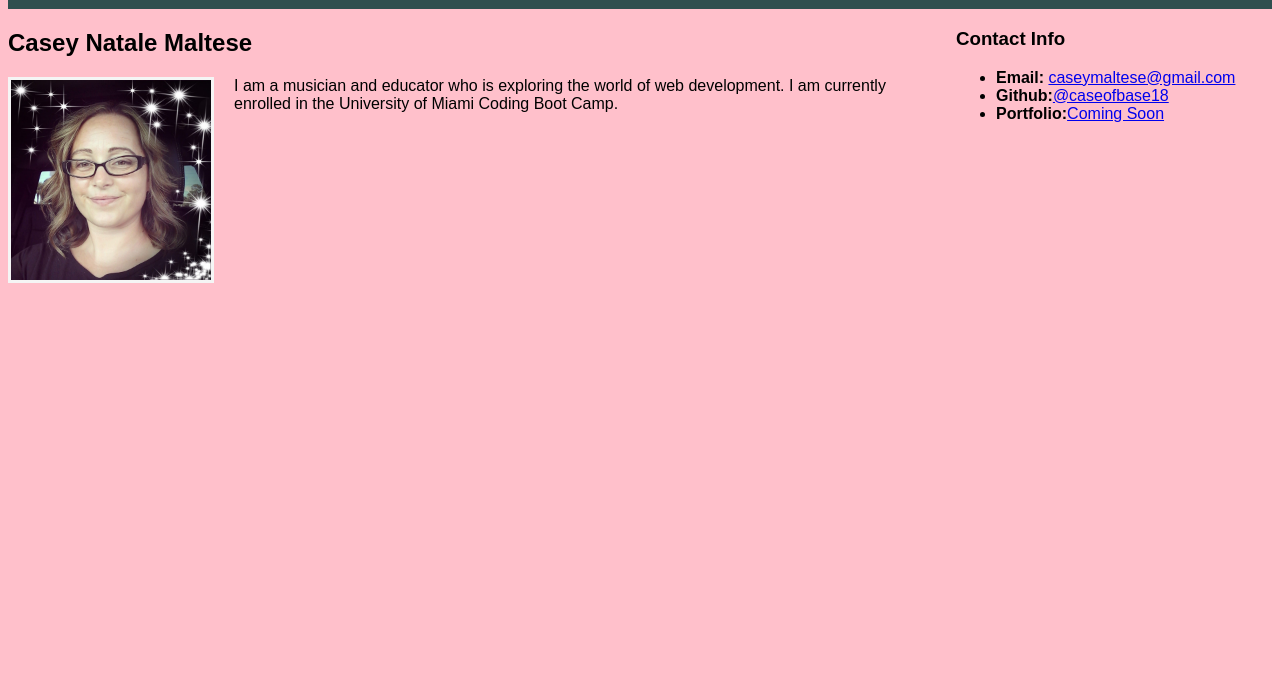
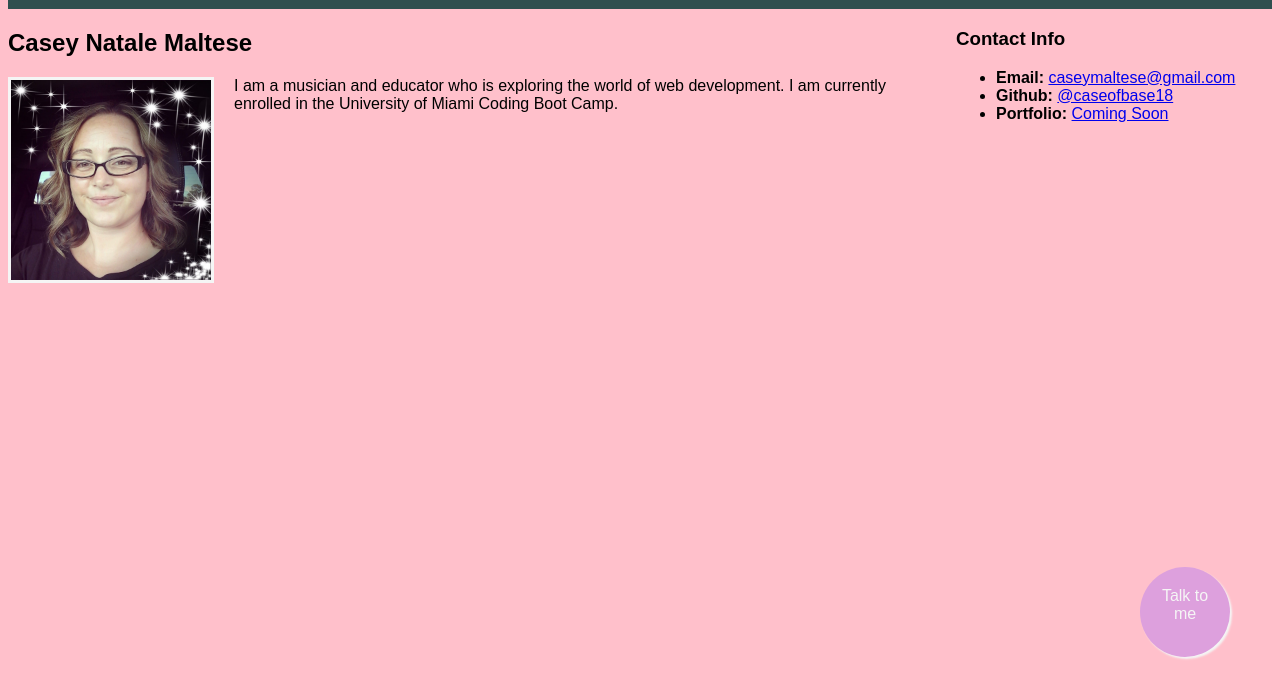
Before and after one commit to caseofbase18/bio, a plain HTML site: page index.html in a window 1280 px wide. Shown: the part 93-792 px from the top of the page. Drawn offline with Linux system fonts and the light colour scheme.

Commit message:
updated html and README

```diff
--- a/index.html
+++ b/index.html
@@ -4,6 +4,8 @@
 <head>
     <meta charset="UTF-8">
     <title>CSS Stylesheets with Relative Paths</title>
+</head>
+
 <style>
     main {
         background-color: pink
@@ -18,7 +20,6 @@
         font-size: 15px;
         font-family: fantasy;
         text-decoration: underline;
-
     }
 
     img {
@@ -38,9 +39,22 @@
         width: 25%;
         font-family: fantasy;
     }
+
+    .chat {
+        padding: 20px;
+        border-radius: 100%;
+        background: plum;
+        color: whitesmoke;
+        display:inline-block;
+        width: 50px;
+        height: 50px;
+        text-align: center;
+        box-shadow: 2px 2px 2px whitesmoke;
+        position: fixed;
+        right: 50px;
+        bottom: 50px;
+    }
 </style>
-
-</head>
 
 <body style=background:pink;>
     <header>
@@ -51,13 +65,14 @@
 
         <section class="about">
 
+            <div class="chat">Talk to me</div>
+
             <h2>Casey Natale Maltese</h2>
 
             <img src="./assets/Casey1.jpg" width="200" height="200">
 
             <p> I am a musician and educator who is exploring the world of web development. I am currently enrolled in
-                the
-                University of Miami Coding Boot Camp.</p>
+                the University of Miami Coding Boot Camp.</p>
         </section>
 
         <section class="contact">
@@ -67,10 +82,10 @@
                     <b>Email:</b> <a href="mailto:caseymaltese@gmail.com">caseymaltese@gmail.com</a>
                 </li>
                 <li>
-                    <b>Github:</b><a href="https://github.com/caseofbase18?tab=projects">@caseofbase18</a>
+                    <b>Github:</b> <a href="https://github.com/caseofbase18?tab=projects">@caseofbase18</a>
                 </li>
                 <li>
-                    <b>Portfolio:</b><a href="#">Coming Soon</a>
+                    <b>Portfolio:</b> <a href="#">Coming Soon</a>
                 </li>
             </ul>
         </section>
```
Also changed, not shown: 1 other file. Lines whose indentation alone changed are shown as unchanged.
